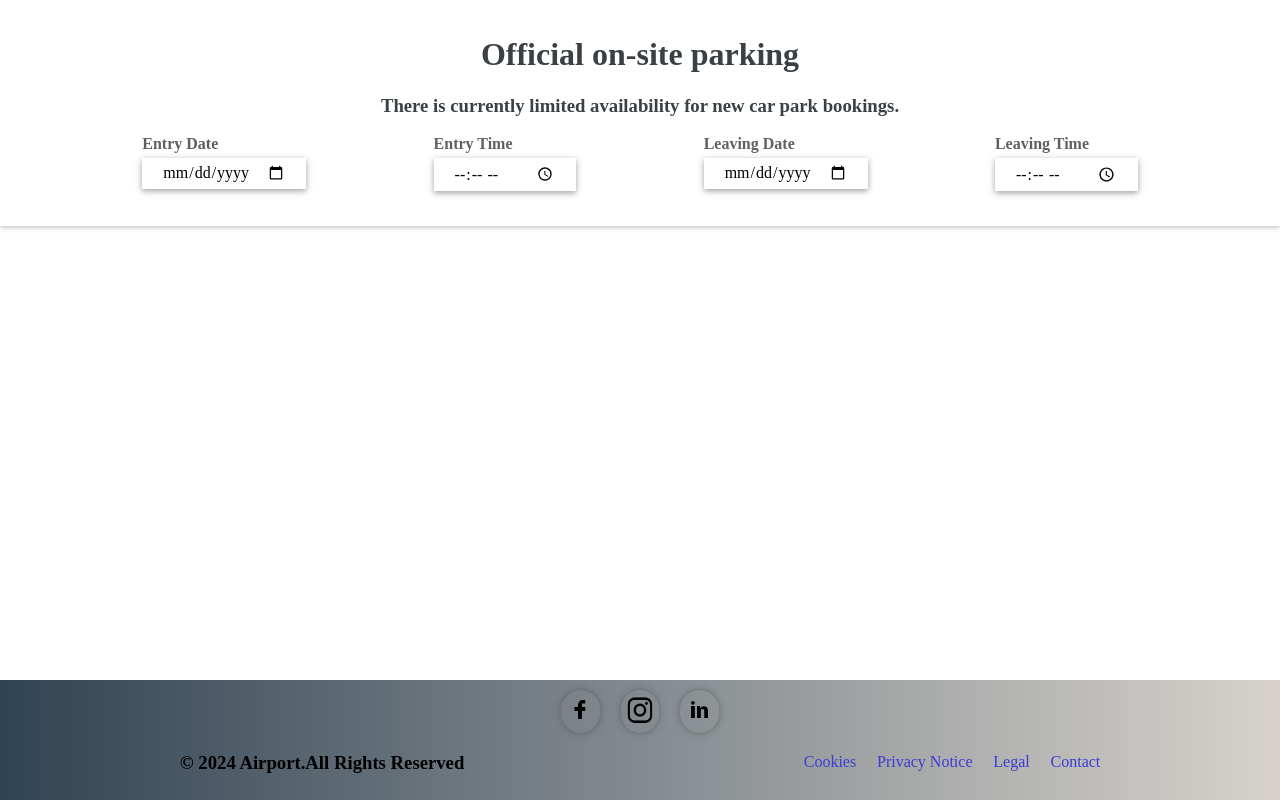
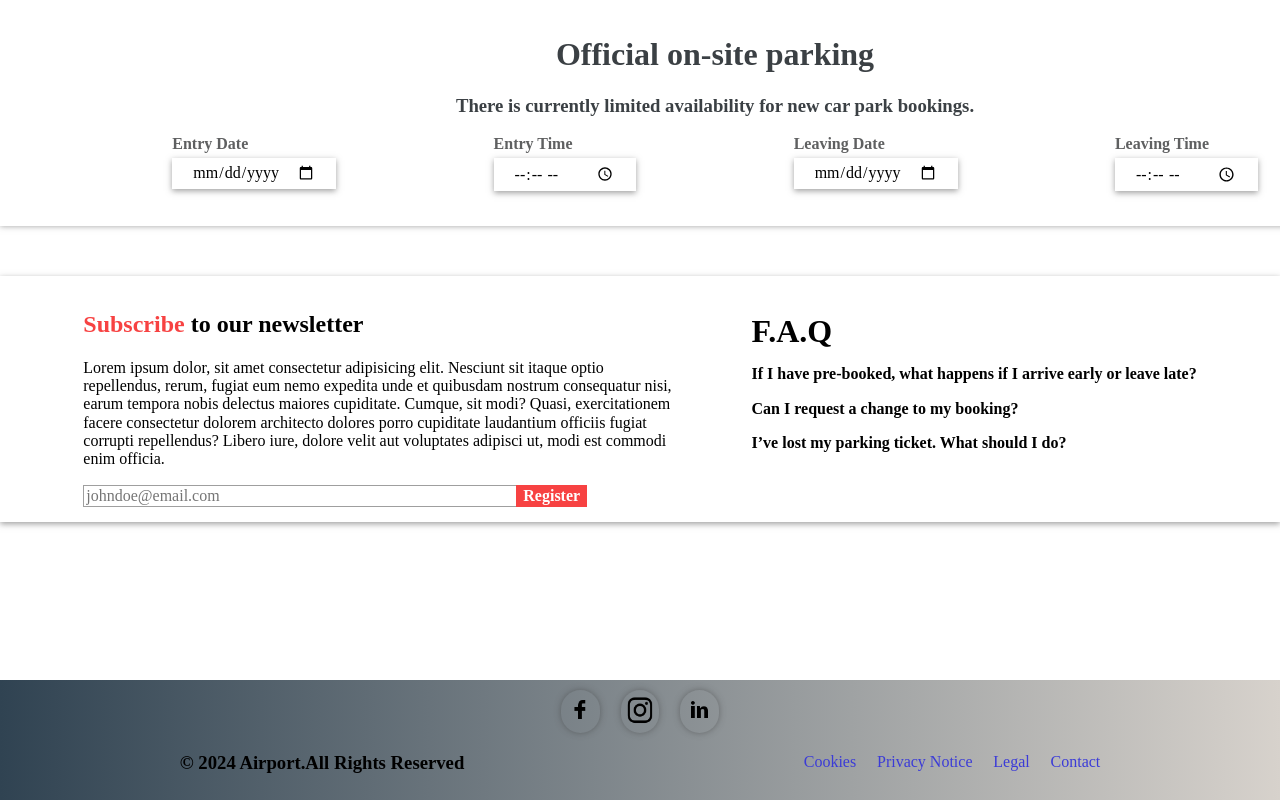
Before and after one commit to aniilahadri/Airport-web-Projekt, a PHP site: page /parking.html in a window 1280 px wide; the page is wider, and only the part inside the window is pictured. Shown: the part 100-900 px from the top of that part. Run offline with PHP 8.4, Linux system fonts and the light colour scheme.

Commit message:
Subscribe-FAQ

```diff
--- a/css/ParkingPage.css
+++ b/css/ParkingPage.css
@@ -96,6 +96,7 @@ header{
 
 /*----MAIN---*/
 .first-site-container{
+  min-width: 1400px;
   color:#3b4044;
   box-shadow: 0 0 6px rgba(64, 64, 64, 0.5);
   padding: 15px;
@@ -118,6 +119,44 @@ header{
   box-shadow: 0 2px 6px rgba(64, 64, 64, 0.5);
 }
 
+.subscribe-faq-container{
+  box-shadow: 0 2px 6px rgba(64, 64, 64, 0.5);
+  margin-top: 50px;
+  padding: 15px;
+  display: flex;
+  justify-content: space-evenly;
+}
+.subscribe{
+  width: 600px;
+}
+.subscribe input{
+  border: 1px solid rgba(64, 64, 64, 0.5);
+  width: 80%;
+}
+.subscribe button{
+  margin-left: -57px;
+  background-color: rgb(247, 66, 66);
+  color: white;
+  font-weight: bold;
+  border: 1px solid rgb(247, 66, 66);
+}
+.faq{
+  display: flex;
+  flex-direction: column;
+  gap: 1em;
+}
+.faq h1{
+  margin-bottom: 0;
+}
+.faq a{
+  text-decoration: none;
+  color: black;
+  font-weight: 700;
+}
+.faq a:hover{
+  text-decoration: underline;
+  color: rgb(95, 92, 92);
+}
 
 
 /*--FOOTER--*/
--- a/parking.html
+++ b/parking.html
@@ -56,8 +56,20 @@
         </div>
       </section>
 
-      <section>
-
+      <section class="subscribe-faq-container">
+        <div class="subscribe">
+          <h2><span style="color: rgb(247, 66, 66);">Subscribe</span> to our newsletter</h2>
+          <p>Lorem ipsum dolor, sit amet consectetur adipisicing elit. Nesciunt sit itaque optio repellendus, rerum, fugiat eum nemo expedita unde et quibusdam nostrum consequatur nisi, earum tempora nobis delectus maiores cupiditate.
+          Cumque, sit modi? Quasi, exercitationem facere consectetur dolorem architecto dolores porro cupiditate laudantium officiis fugiat corrupti repellendus? Libero iure, dolore velit aut voluptates adipisci ut, modi est commodi enim officia.</p>
+          <input type="email" placeholder="johndoe@email.com" name="">
+          <button type="submit">Register</button>
+        </div>
+        <div class="faq">
+          <h1>F.A.Q</h1>
+          <a href="#">If I have pre-booked, what happens if I arrive early or leave late?</a>
+          <a href="#">Can I request a change to my booking?</a>
+          <a href="#">I’ve lost my parking ticket. What should I do?</a>
+        </div>
       </section>
 
     </main>
```
